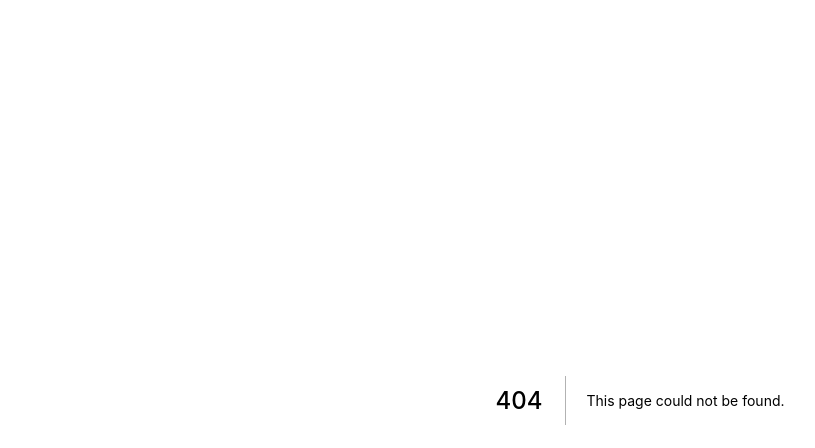
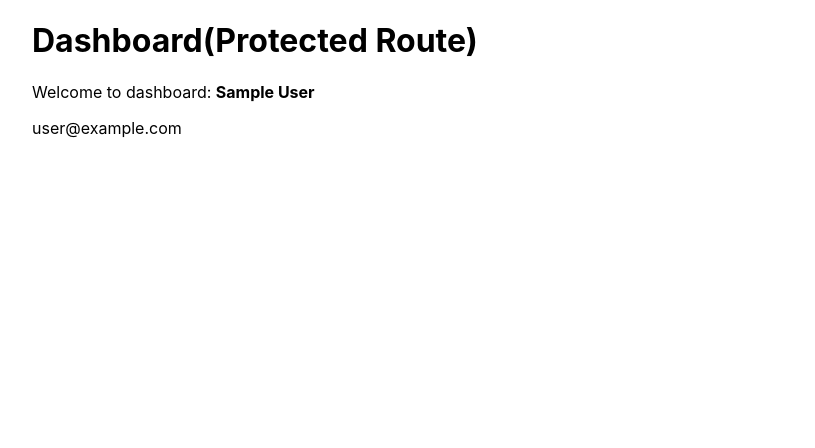
Before and after one commit to RajdevKapoor/Stay.in, a Next.js app in the folder stay-in/next-google-auth/: page /homescreen in a window 1280 px wide. Before the commit this address had no page. Shown: the top 448 px of the page, without its empty margins (0-815 px from the left). Built offline with nearby package versions, Linux system fonts and the light colour scheme; no server answers; sample sign-in values are in the browser's storage.

Commit message:
added authenticated routes

```diff
--- /dev/null
+++ b/stay-in/next-google-auth/pages/homescreen.js
@@ -0,0 +1,28 @@
+import { getSession } from 'next-auth/client';
+import styles from '../styles/Home.module.css';
+
+export default function Homescreen({ user }) {
+  return (
+    <div className={styles.container}>
+      <h1>Dashboard(Protected Route)</h1>
+      <p>
+        Welcome to dashboard: <b>{user.name}</b>
+      </p>
+      <p>{user.email}</p>
+    </div>
+  );
+}
+
+export async function getServerSideProps(context) {
+  const session = await getSession(context);
+  if (!session) {
+    context.res.writeHead(302, { Location: '/' });
+    context.res.end();
+    return {};
+  }
+  return {
+    props: {
+      user: session.user,
+    },
+  };
+}
```
Also changed, not shown: stay-in/next-google-auth/pages/profile.js (added, +11 -0 lines).
